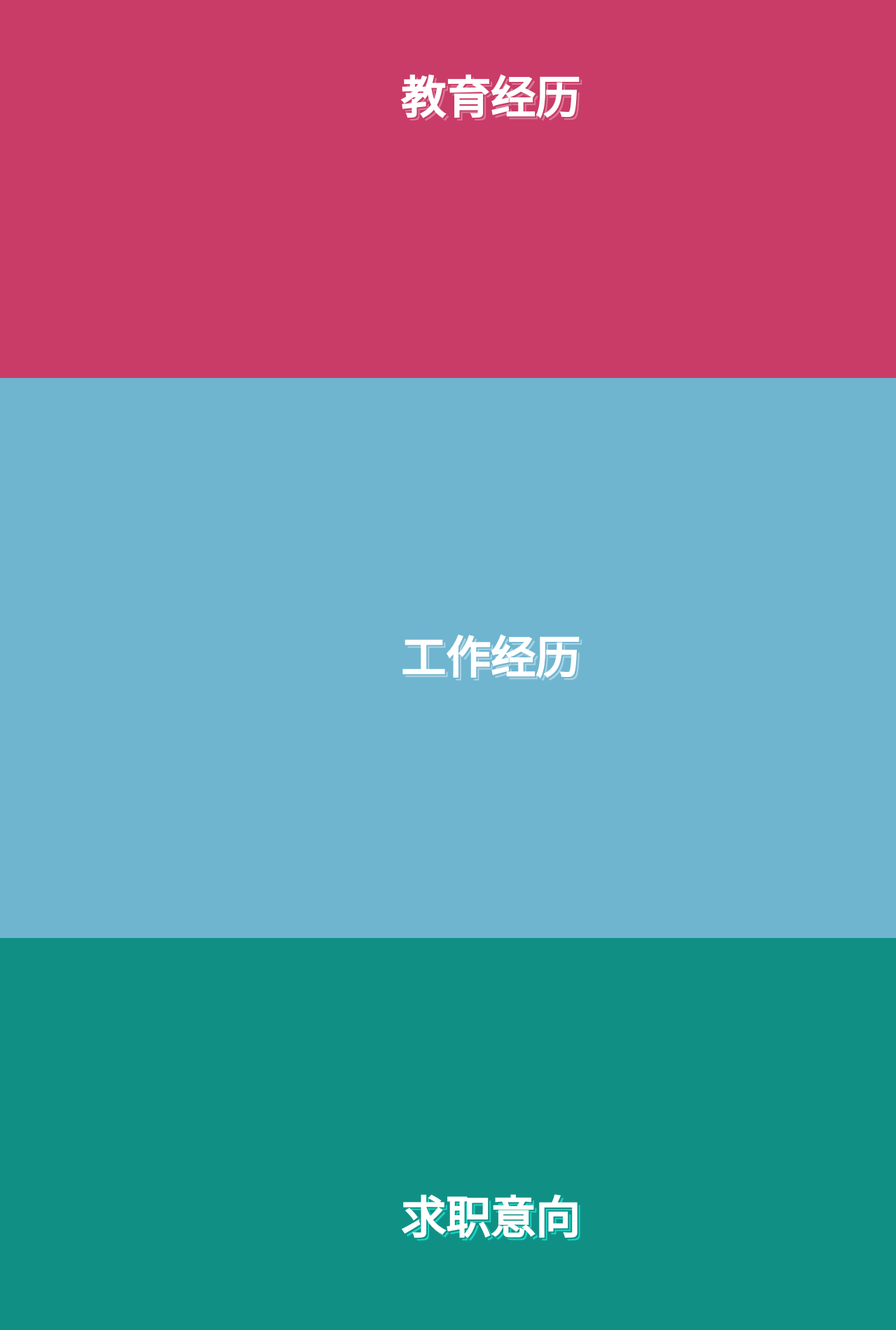
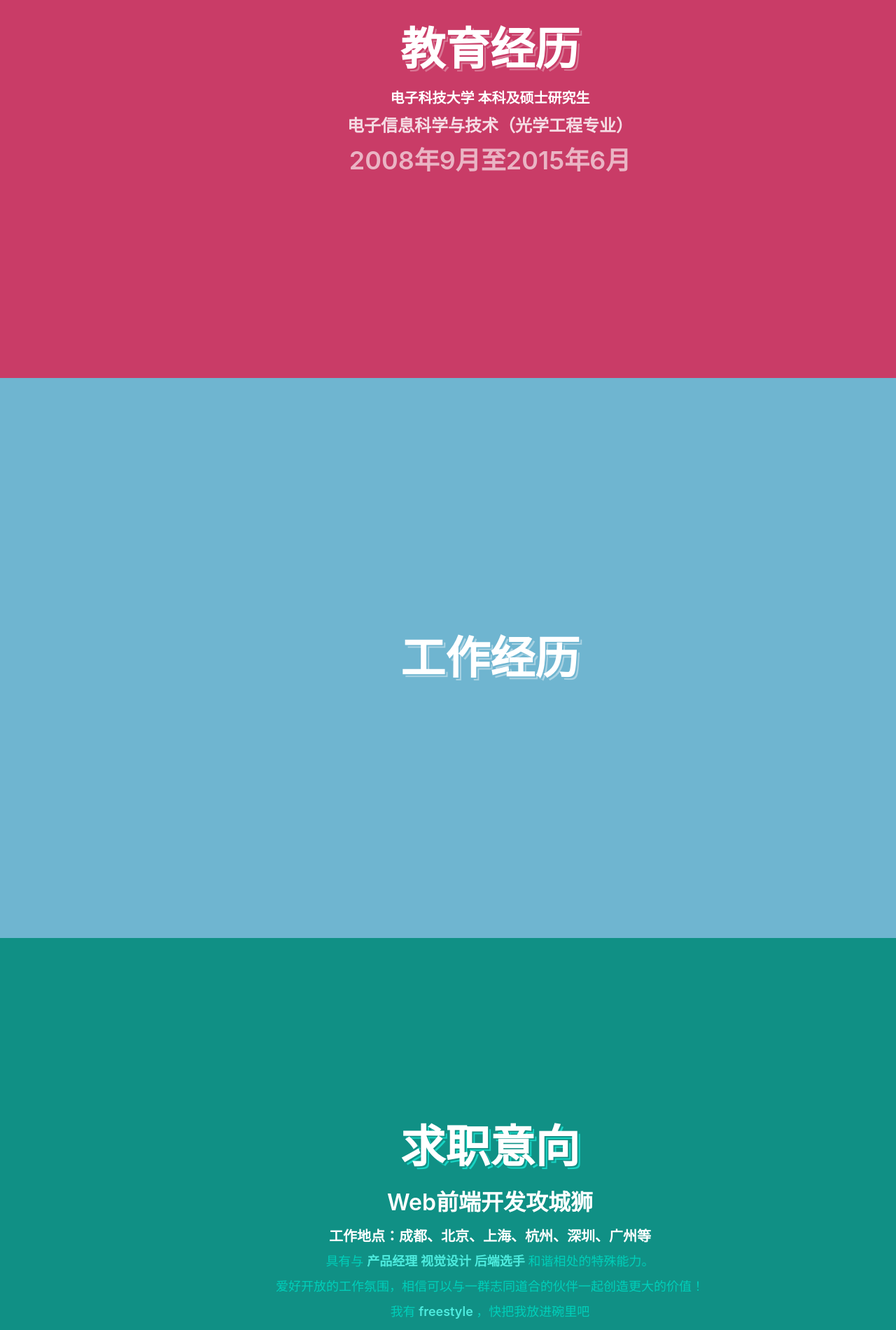
Before and after one commit to lycris158106/FE-Resume, a website: page app/resume.html in a window 1280 px wide. Shown: the part 2660-4560 px from the top of the page at 70% size. Drawn offline with Linux system fonts and the light colour scheme.

Commit message:
增加了education和intention相关的内容
edit the module education and intention

```diff
--- a/app/resume.html
+++ b/app/resume.html
@@ -63,6 +63,9 @@
 <div class="education">
   <div class="education-content">
     <div class="title">教育经历</div>
+    <div class="university">电子科技大学 本科及硕士研究生</div>
+    <div class="college">电子信息科学与技术（光学工程专业）</div>
+    <div class="duration">2008年9月至2015年6月</div>
   </div>
 </div>
 <div class="career">
@@ -73,6 +76,13 @@
 <div class="intention">
   <div class="intention-content">
     <div class="title">求职意向</div>
+    <div class="job">Web前端开发攻城狮</div>
+    <div class="location">工作地点：成都、北京、上海、杭州、深圳、广州等</div>
+    <div class="description">具有与&nbsp;<span class="pm">产品经理</span>&nbsp;<span class="ui">视觉设计</span>&nbsp;<span
+      class="ee">后端选手</span>&nbsp;和谐相处的特殊能力。
+    </div>
+    <div class="description">爱好开放的工作氛围，相信可以与一群志同道合的伙伴一起创造更大的价值！</div>
+    <div class="description">我有<span class="freestyle">&nbsp;freestyle&nbsp;</span>，快把我放进碗里吧</div>
   </div>
 </div>
 <div class="download">
--- a/app/src/sass/containers/_education.scss
+++ b/app/src/sass/containers/_education.scss
@@ -13,5 +13,28 @@
       font-weight: 600;
       @include title-text-shadow($education-bg);
     }
+
+    .university{
+      @include center;
+      flex-basis: 40px;
+      font-size: 20px;
+      color: lighten($education-bg, 50);
+      font-weight: 600;
+    }
+
+    .college {
+      @include center;
+      flex-basis: 40px;
+      font-size: 24px;
+      color: lighten($education-bg, 40);
+      font-weight: 600;
+    }
+    .duration {
+      @include center;
+      flex-basis: 60px;
+      font-size: 36px;
+      color: lighten($education-bg, 30);
+      font-weight: 600;
+    }
   }
 }
--- a/app/src/sass/containers/_intention.scss
+++ b/app/src/sass/containers/_intention.scss
@@ -13,5 +13,37 @@
       font-weight: 600;
       @include title-text-shadow($intention-bg);
     }
+
+    .job {
+      @include center;
+      flex-basis: 60px;
+      font-size: 32px;
+      font-weight: 600;
+      color: #fff;
+    }
+
+    .location {
+      @include center;
+      flex-basis: 36px;
+      font-size: 20px;
+      font-weight: 600;
+      color: #fff;
+    }
+
+    .description {
+      @include center;
+      flex-basis: 36px;
+      font-size: 18px;
+      font-weight: 500;
+      color: #00cfba;
+
+      .pm,
+      .ui,
+      .ee,
+      .freestyle {
+        color: lighten($intention-bg, 30);
+        font-weight: 600;
+      }
+    }
   }
 }
```
Also changed, not shown: app/dist/css/resume.min.css, 1 other file.
